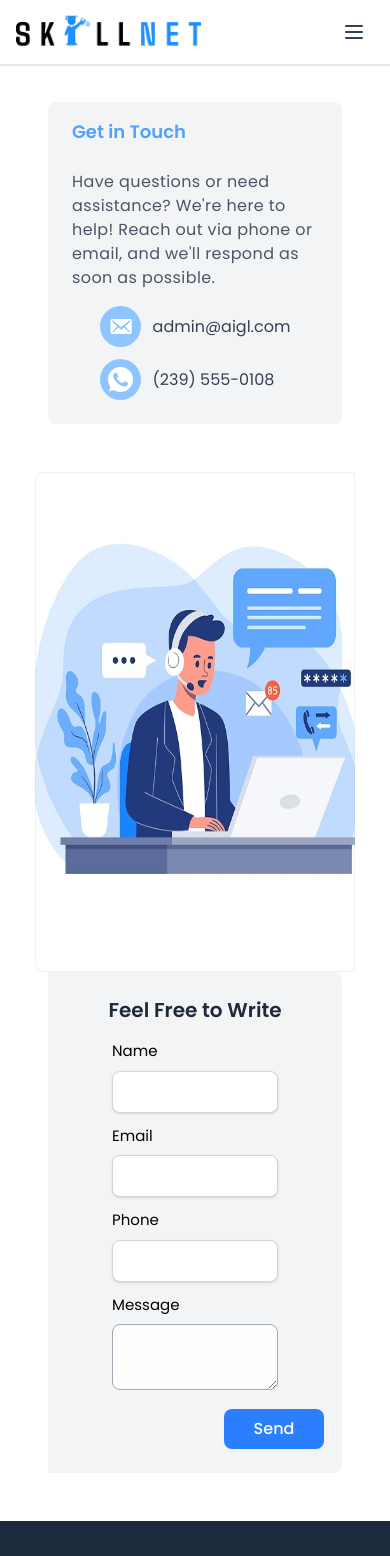
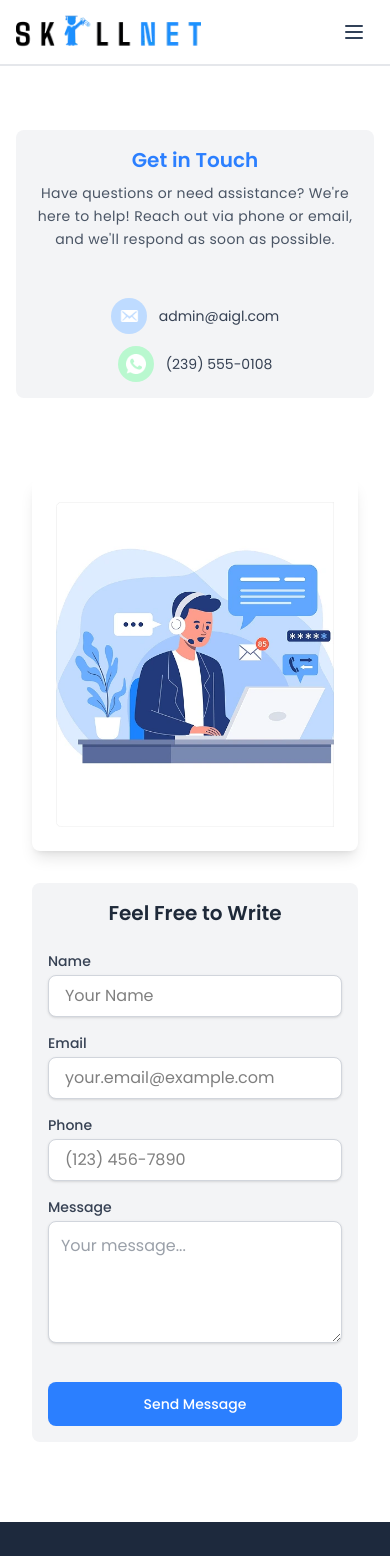
Before and after one commit to chami-gunawardane/skillnet-website, a React (Vite) app: page /ContactUs in a window 390 px wide. Shown: the top 1556 px of the page. Built offline with nearby package versions, Linux system fonts and the light colour scheme.

Commit message:
Responsive ContactUs Page

```diff
--- a/src/components/Button/index.jsx
+++ b/src/components/Button/index.jsx
@@ -1,16 +1,31 @@
 import React from "react";
 
 const Button = ({ text, variant = "primary", className = "", onClick, image }) => {
-    const baseStyles = "px-6 py-2 rounded-lg transition font-medium flex items-center justify-center";
+
+    const baseStyles =
+        "px-4 py-2 sm:px-6 sm:py-2 rounded-lg transition font-medium flex items-center justify-center text-sm sm:text-base font-[Poppins]";
+
     const variants = {
-        primary: "bg-blue-500 text-white hover:bg-blue-600 font-[Poppins]",
-        outline: "border bg-white border-blue-500 text-blue-500 hover:bg-blue-500 hover:text-white font-[Poppins]",
-        custom: "bg-blue-100 text-blue-500 hover:bg-blue-200 cursor-pointer font-[Poppins]"
+        primary: "bg-blue-500 text-white hover:bg-blue-600",
+        outline: "border bg-white border-blue-500 text-blue-500 hover:bg-blue-500 hover:text-white",
+        custom: "bg-blue-100 text-blue-500 hover:bg-blue-200 cursor-pointer"
     };
 
+    const iconBaseSize = "h-5 w-5";
+    const iconResponsiveSize = "sm:h-7 sm:w-7";
+
     return (
-        <button onClick={onClick} className={`${baseStyles} ${variants[variant]} ${className}`}>
-            {image && <img src={image} alt="Button Icon" className=" h-7 w-7" />}
+        <button
+            onClick={onClick}
+            className={`${baseStyles} ${variants[variant]} ${className}`}
+        >
+            {image && (
+                <img
+                    src={image}
+                    alt="Button Icon" // Consider making this more dynamic or an empty string if text is present and icon is decorative
+                    className={`${iconBaseSize} ${iconResponsiveSize} ${text ? 'mr-2' : ''}`} // Add margin-right if text is also present
+                />
+            )}
             {text}
         </button>
     );
--- a/src/components/ContactUs/ContactForm/index.jsx
+++ b/src/components/ContactUs/ContactForm/index.jsx
@@ -1,33 +1,111 @@
+import React, { useState } from "react";
 import Button from "../../Button";
 import InputField from "../../InputField";
 
-const ContactForm = () => {
+
+const ContactForm = ({ className: passedClassName = "" }) => {
+  const [formData, setFormData] = useState({
+    name: "",
+    email: "",
+    phone: "",
+    message: "",
+  });
+
+  const handleInputChange = (fieldName) => (e) => {
+    setFormData((prev) => ({ ...prev, [fieldName]: e.target.value }));
+  };
+
+  const handleSubmit = (e) => {
+    e.preventDefault();
+    console.log("Form submitted:", formData);
+  };
+
   return (
-    <div className="bg-gray-100 p-6 rounded-tr-lg rounded-br-lg font-[Poppins]">
-      <h2 className="text-xl font-semibold text-gray-800 mb-4 text-center">
+    <div
+      className={`bg-gray-100 p-4 sm:p-6 lg:p-8 rounded-lg font-[Poppins] w-full flex flex-col ${passedClassName}`}
+    >
+      <h2 className="text-xl sm:text-2xl font-semibold text-gray-800 mb-6 text-center">
         Feel Free to Write
       </h2>
-      <form className="flex flex-col gap-3 ml-10 mr-10">
+      <form
+        onSubmit={handleSubmit}
+        className="flex flex-col gap-4 sm:gap-5 flex-grow"
+      >
+        <div className="space-y-4 sm:space-y-5">
           <div>
-          <p className="text-[15px] mb-2">Name</p>
-          <InputField type="text" />
+            <label
+              htmlFor="name"
+              className="block text-sm font-medium text-gray-700 mb-1"
+            >
+              Name
+            </label>
+            <InputField
+              id="name"
+              name="name"
+              type="text"
+              placeholder="Your Name"
+              value={formData.name}
+              onChange={handleInputChange("name")}
+            />
           </div>
           <div>
-          <p className="text-[15px] mb-2">Email</p>
-          <InputField type="text" />
+            <label
+              htmlFor="email"
+              className="block text-sm font-medium text-gray-700 mb-1"
+            >
+              Email
+            </label>
+            <InputField
+              id="email"
+              name="email"
+              type="email"
+              placeholder="your.email@example.com"
+              value={formData.email}
+              onChange={handleInputChange("email")}
+            />
           </div>
           <div>
-          <p className="text-[15px] mb-2" >Phone</p>
-          <InputField type="text" />
+            <label
+              htmlFor="phone"
+              className="block text-sm font-medium text-gray-700 mb-1"
+            >
+              Phone
+            </label>
+            <InputField
+              id="phone"
+              name="phone"
+              type="tel"
+              placeholder="(123) 456-7890"
+              value={formData.phone}
+              onChange={handleInputChange("phone")}
+            />
           </div>
           <div>
-          <p className="text-[15px] 200 mb-2">Message</p>
+            <label
+              htmlFor="message"
+              className="block text-sm font-medium text-gray-700 mb-1"
+            >
+              Message
+            </label>
             <textarea
-          className="p-2 border rounded-lg w-full bg-white text-gray-400 opacity-90"
+              id="message"
+              name="message"
+              rows="4"
+              className="p-3 border border-gray-300 rounded-lg w-full bg-white text-gray-700 shadow-sm focus:ring-blue-500 focus:border-blue-500"
+              placeholder="Your message..."
+              value={formData.message}
+              onChange={handleInputChange("message")}
             ></textarea>
           </div>
+        </div>
 
-        <Button text="Send" className="w-[100px] ml-28" />
+        <div className="mt-auto pt-4 sm:pt-6">
+          <Button
+            type="submit"
+            text="Send Message"
+            className="w-full sm:w-auto sm:self-center py-3 text-base"
+          />
+        </div>
       </form>
     </div>
   );
--- a/src/components/ContactUs/ContactInfo/index.jsx
+++ b/src/components/ContactUs/ContactInfo/index.jsx
@@ -1,26 +1,41 @@
 import React from "react";
-import Button from "../../Button";
-import email from "../../../assets/email_contactus.webp";
-import whatsapp from "../../../assets/whatsappImage.webp";
+import emailIcon from "../../../assets/email_contactus.webp";
+import whatsappIcon from "../../../assets/whatsappImage.webp";
 
 const ContactInfo = () => {
   return (
-    <div className="bg-gray-100 p-6 rounded-lg flex flex-col md:flex-row justify-between items-center font-[Poppins] ml-6 mr-6">
-      <div className="md:w-2/3">
-        <h2 className="text-lg font-semibold text-blue-400 -mt-2">Get in Touch</h2>
-        <p className="text-gray-600 mt-6 tracking-wide">
-          Have questions or need assistance? We're here to help! Reach out via
-          phone or email, and we'll respond as soon as possible.
-        </p>
-      </div>
-      <div className="md:w-1/4 flex flex-col gap-3 mt-4 md:mt-0">
-        <div className="flex items-center gap-3">
-          <span className="bg-blue-300 p-2 rounded-full"><img src={email}/></span>
-          <span className="text-gray-700">admin@aigl.com</span>
+    // Use mx-auto and max-w for centering and width control, responsive padding
+    <div className="bg-gray-100 p-4 sm:p-6 lg:p-8 rounded-lg font-[Poppins] mx-auto max-w-6xl my-8 sm:my-12">
+      <div className="flex flex-col md:flex-row justify-between items-center gap-6 md:gap-8">
+        {/* Text Content */}
+        <div className="md:w-2/3 text-center md:text-left">
+          <h2 className="text-xl sm:text-2xl font-semibold text-blue-500 mb-2 sm:mb-3"> {/* Adjusted color, margin */}
+            Get in Touch
+          </h2>
+          <p className="text-gray-600 text-sm sm:text-base leading-relaxed tracking-wide">
+            Have questions or need assistance? We're here to help! Reach out via
+            phone or email, and we'll respond as soon as possible.
+          </p>
         </div>
-        <div className="flex items-center gap-3">
-          <span className="bg-blue-300 p-2 rounded-full"><img src={whatsapp}/></span>
-          <span className="text-gray-700">(239) 555-0108</span>
+
+        {/* Contact Details */}
+        <div className="md:w-1/3 flex flex-col gap-3 sm:gap-4 items-center md:items-start mt-6 md:mt-0">
+          <a href="mailto:admin@aigl.com" className="flex items-center gap-3 group">
+            <span className="bg-blue-200 group-hover:bg-blue-300 p-2 rounded-full transition-colors">
+              <img src={emailIcon} alt="Email" className="h-5 w-5 sm:h-6 sm:w-6" />
+            </span>
+            <span className="text-gray-700 group-hover:text-blue-600 text-sm sm:text-base transition-colors">
+              admin@aigl.com
+            </span>
+          </a>
+          <a href="https://wa.me/12395550108" target="_blank" rel="noopener noreferrer" className="flex items-center gap-3 group"> {/* Added WhatsApp link */}
+            <span className="bg-green-200 group-hover:bg-green-300 p-2 rounded-full transition-colors"> {/* Changed color for WhatsApp */}
+              <img src={whatsappIcon} alt="WhatsApp" className="h-5 w-5 sm:h-6 sm:w-6" />
+            </span>
+            <span className="text-gray-700 group-hover:text-green-600 text-sm sm:text-base transition-colors">
+              (239) 555-0108
+            </span>
+          </a>
         </div>
       </div>
     </div>
--- a/src/components/ContactUs/ContactSection/index.jsx
+++ b/src/components/ContactUs/ContactSection/index.jsx
@@ -1,14 +1,22 @@
+import React from "react";
 import ContactForm from "../ContactForm";
 import contactImage1 from "../../../assets/contactImage.webp";
 
 const ContactSection = () => {
   return (
-    <div className="max-w-4xl mx-auto p-6 flex flex-col md:flex-row items-center">
-      <div className="w-full md:w-1/2 flex justify-center">
-        <img src={contactImage1} alt="Contact Support" className="max-w-xs md:max-w-sm h-[500px]" />
-      </div>
-      <div className="w-full ">
-        <ContactForm />
+    <div className="max-w-6xl mx-auto px-4 sm:px-6 lg:px-8 py-12 md:py-16 lg:py-20">
+      <div className="flex flex-col md:flex-row md:items-stretch gap-8 md:gap-10 lg:gap-12">
+        <div className="w-full md:w-5/12 lg:w-1/2 flex flex-col items-center justify-center bg-white p-6 sm:p-8 rounded-lg shadow-lg order-1 md:order-none">
+          <img
+            src={contactImage1}
+            alt="Contact Support Team Illustration"
+            className="w-full h-full object-contain max-h-[400px] md:max-h-[450px] lg:max-h-[500px]"
+          />
+        </div>
+
+        <div className="w-full md:w-7/12 lg:w-1/2 flex order-2 md:order-none">
+          <ContactForm className="h-full" />
+        </div>
       </div>
     </div>
   );
--- a/src/components/InputField/index.jsx
+++ b/src/components/InputField/index.jsx
@@ -3,15 +3,14 @@ import React from "react";
 const InputField = ({ type, placeholder, icon, className = "", value, onChange }) => {
   return (
     <div className={`flex items-center border border-gray-300 rounded-lg px-4 py-2 bg-white shadow-sm ${className}`}>
-      <span className="text-gray-500">{icon}</span>
+      {icon && <span className="text-gray-500 mr-2 flex-shrink-0">{icon}</span>} {/* Added mr-2 and flex-shrink-0 */}
       <input
         type={type}
         placeholder={placeholder}
-        className="w-full ml-2 outline-none bg-transparent"
-        value={value} // Add value prop
-        onChange={(e) => { // Add onChange prop and handler with console.log
-          console.log(`Input field '${placeholder || type}' changed:`, e.target.value); // Debugging log
-          onChange(e); // Call the onChange prop passed from parent
+        className="w-full outline-none bg-transparent" // Removed ml-2 as icon now has mr-2
+        value={value}
+        onChange={(e) => {
+          if (onChange) onChange(e); // Call the onChange prop passed from parent
         }}
       />
     </div>
--- a/src/pages/ContactUs/index.jsx
+++ b/src/pages/ContactUs/index.jsx
@@ -1,26 +1,30 @@
+import React from "react";
 import ContactInfo from "../../components/ContactUs/ContactInfo";
 import ContactSection from "../../components/ContactUs/ContactSection";
-import Button from "../../components/Button";
-import logo from "../../assets/Logo.webp";
-import { Link } from "react-router-dom";
 import Navbar from "../../components/Navbar";
 
 const ContactPage = () => {
   return (
     <>
-    <Navbar />
-      <div className="flex justify-between items-center px-10 mr-[100px] ml-[100px] mb-3 font-[Poppins]">
-      </div>
-      <div className="p-6">
-        <div className="max-w-4xl mx-auto mb-6">
-          <ContactInfo />
+      <Navbar />
+
+      {/* Main Content Area with responsive padding */}
+      <div className="px-4 sm:px-6 lg:px-8 py-8 sm:py-12 md:py-16">
+        {/* ContactInfo wrapper: max-w and mx-auto are good for centering. Made margin-bottom responsive. */}
+        <div className="max-w-4xl mx-auto mb-8 sm:mb-10 md:mb-12 lg:mb-16">
+          <ContactInfo /> {/* Assuming ContactInfo component is already responsive */}
         </div>
+
         <ContactSection />
       </div>
-      <footer className={`bg-slate-800 text-slate-300 text-center py-10`}>
-        <div className="container mx-auto px-6">
-          <p>© {new Date().getFullYear()} SkillNet. All rights reserved.</p>
-          <p className="text-sm text-slate-400 mt-2">
+
+      {/* Footer with responsive padding */}
+      <footer className="bg-slate-800 text-slate-300 text-center py-8 sm:py-10 lg:py-12">
+        <div className="container mx-auto px-4 sm:px-6 lg:px-8"> {/* Responsive padding for inner container */}
+          <p className="text-sm sm:text-base"> {/* Slightly larger base text for footer */}
+            © {new Date().getFullYear()} SkillNet. All rights reserved.
+          </p>
+          <p className="text-xs sm:text-sm text-slate-400 mt-2"> {/* Adjusted text size */}
             Building a Smarter Future, Together.
           </p>
         </div>
```
Lines whose indentation alone changed are shown as unchanged.
